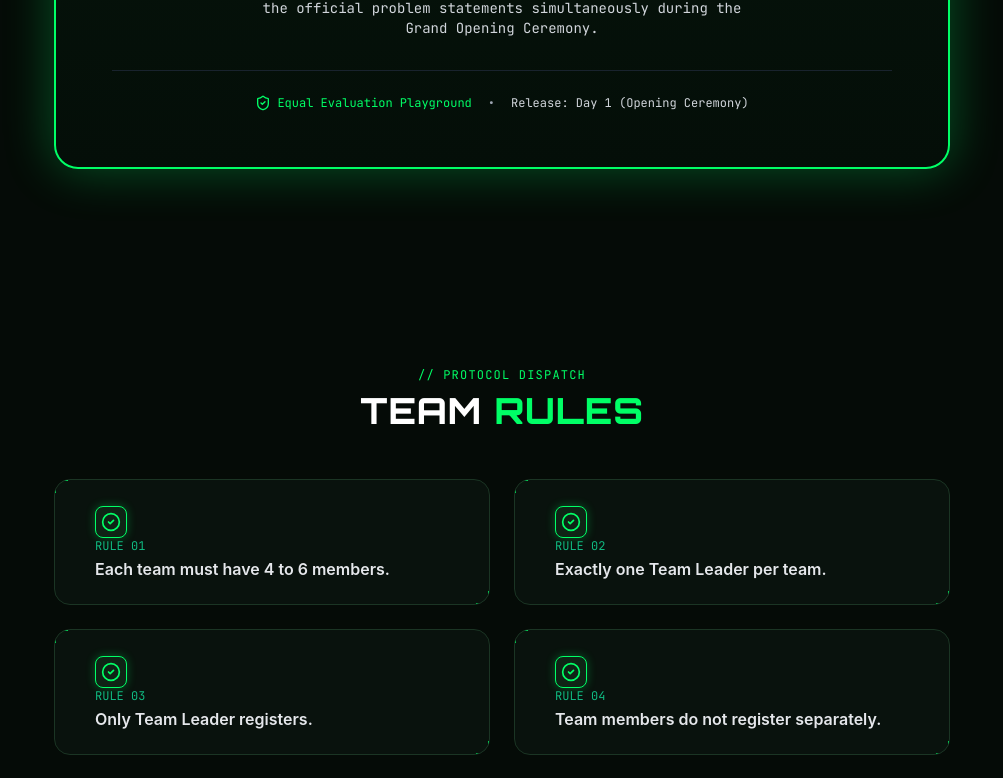
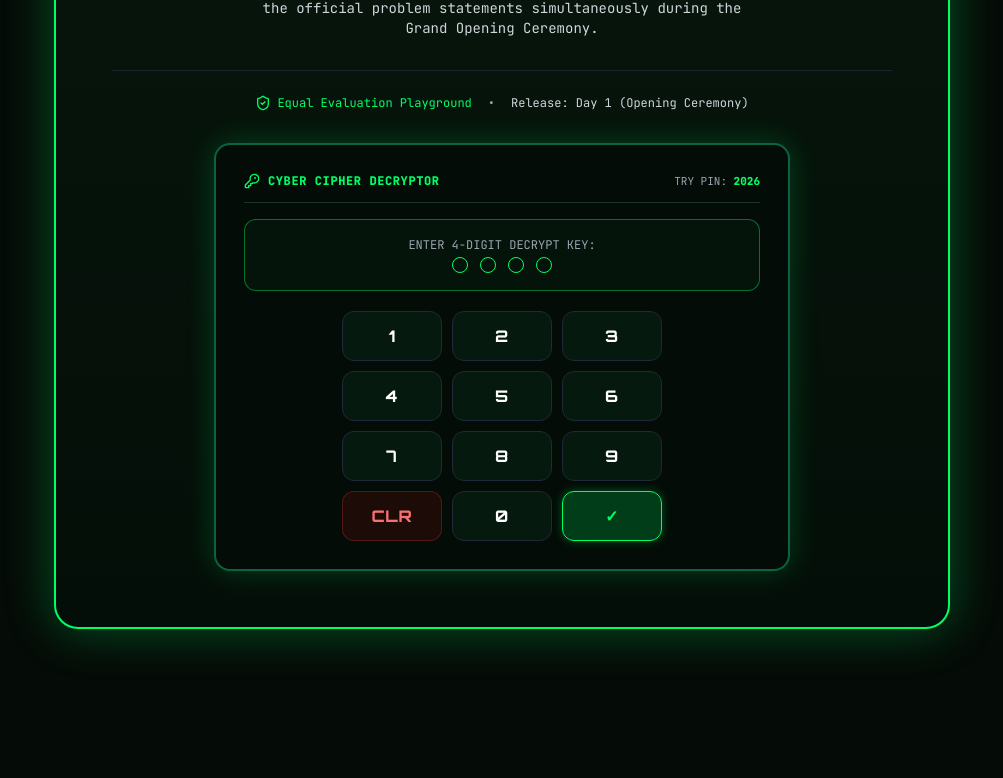
Before and after one commit to kuttyhari07/Codienych1.0-portal, a React (Vite) app in the folder client/: page / in a window 1280 px wide. Shown: the part 5752-6530 px from the top of the page, without its empty margins (138-1141 px from the left). Built offline with nearby package versions, Linux system fonts and the light colour scheme; no server answers.

Commit message:
feat: add interactive ProblemDecryptionVault cyber keypad cipher to ProblemStatementSection

```diff
--- /dev/null
+++ b/client/src/components/ProblemDecryptionVault.jsx
@@ -0,0 +1,143 @@
+import React, { useState } from 'react';
+import { Lock, Unlock, KeyRound, Sparkles, AlertCircle, RefreshCw } from 'lucide-react';
+import { motion, AnimatePresence } from 'framer-motion';
+import { playChirp, playVictoryFanfare, playLaserBlip } from '../utils/cyberSound';
+
+const ProblemDecryptionVault = () => {
+  const [pin, setPin] = useState('');
+  const [status, setStatus] = useState('locked'); // 'locked' | 'wrong' | 'unlocked'
+  const [revealedHint, setRevealedHint] = useState('');
+
+  const secretDirectives = {
+    '2026': '🎯 TACTICAL RECON: Focus on high-impact AI/ML, Full-Stack scalable architectures, and rapid MVP delivery within the 24-hr sprint!',
+    'ESEC': '🏛️ VENUE TELEMETRY: High-speed wired fiber connectivity, designated sleep pods, non-stop energy refills & midnight coffee stations active!',
+    'HACK': '⚡ SQUAD HINT: Modular micro-services + automated unit testing earn up to 25% extra bonus score from the technical jury!',
+  };
+
+  const handleDigit = (digit) => {
+    if (pin.length < 4 && status !== 'unlocked') {
+      playLaserBlip();
+      const nextPin = pin + digit;
+      setPin(nextPin);
+      if (nextPin.length === 4) {
+        verifyPin(nextPin);
+      }
+    }
+  };
+
+  const handleClear = () => {
+    playChirp();
+    setPin('');
+    setStatus('locked');
+    setRevealedHint('');
+  };
+
+  const verifyPin = (inputPin) => {
+    if (secretDirectives[inputPin]) {
+      playVictoryFanfare();
+      setStatus('unlocked');
+      setRevealedHint(secretDirectives[inputPin]);
+    } else {
+      playChirp();
+      setStatus('wrong');
+      setTimeout(() => {
+        setPin('');
+        setStatus('locked');
+      }, 1200);
+    }
+  };
+
+  return (
+    <div className="mt-8 max-w-xl mx-auto">
+      <div className="bg-[#030c06] border-2 border-[#10b981]/50 rounded-2xl p-5 sm:p-7 shadow-[0_0_30px_rgba(0,255,102,0.2)] text-center relative overflow-hidden">
+        {/* Header */}
+        <div className="flex items-center justify-between border-b border-[#1b3524] pb-3 mb-4">
+          <div className="flex items-center space-x-2 text-xs font-mono text-[#00ff66]">
+            <KeyRound className="w-4 h-4 text-[#00ff66]" />
+            <span className="font-bold uppercase tracking-wider">CYBER CIPHER DECRYPTOR</span>
+          </div>
+
+          <div className="font-mono text-[11px] text-gray-400">
+            TRY PIN: <span className="text-[#00ff66] font-bold">2026</span>
+          </div>
+        </div>
+
+        {/* Status Screen */}
+        <div className="bg-[#05140b] border border-[#00ff66]/40 rounded-xl p-4 mb-5 text-center min-h-[72px] flex items-center justify-center">
+          <AnimatePresence mode="wait">
+            {status === 'unlocked' ? (
+              <motion.div
+                key="unlocked"
+                initial={{ scale: 0.8, opacity: 0 }}
+                animate={{ scale: 1, opacity: 1 }}
+                className="text-left"
+              >
+                <div className="flex items-center space-x-2 text-[#00ff66] font-mono text-xs font-bold mb-1">
+                  <Sparkles className="w-4 h-4 text-[#00ff66] animate-pulse" />
+                  <span>CIPHER DECRYPTED // CLASSIFIED INTEL:</span>
+                </div>
+                <p className="font-mono text-xs text-white leading-relaxed">
+                  {revealedHint}
+                </p>
+              </motion.div>
+            ) : status === 'wrong' ? (
+              <motion.div
+                key="wrong"
+                initial={{ x: -10 }}
+                animate={{ x: [0, -10, 10, -10, 10, 0] }}
+                className="flex items-center space-x-2 text-red-400 font-mono text-xs font-bold"
+              >
+                <AlertCircle className="w-4 h-4" />
+                <span>ACCESS DENIED: INVALID CIPHER PASSCODE</span>
+              </motion.div>
+            ) : (
+              <motion.div key="locked" className="flex flex-col items-center">
+                <div className="font-mono text-xs text-gray-400 mb-1">ENTER 4-DIGIT DECRYPT KEY:</div>
+                <div className="flex space-x-3 text-2xl font-mono text-[#00ff66] tracking-[0.5em]">
+                  {Array.from({ length: 4 }).map((_, i) => (
+                    <span
+                      key={i}
+                      className={`w-4 h-4 rounded-full border border-[#00ff66] flex items-center justify-center ${
+                        i < pin.length ? 'bg-[#00ff66] shadow-[0_0_10px_#00ff66]' : 'bg-transparent'
+                      }`}
+                    />
+                  ))}
+                </div>
+              </motion.div>
+            )}
+          </AnimatePresence>
+        </div>
+
+        {/* Numpad Keypad */}
+        <div className="grid grid-cols-3 gap-2.5 max-w-xs mx-auto">
+          {['1', '2', '3', '4', '5', '6', '7', '8', '9', 'CLR', '0', '✓'].map((key) => {
+            const isClear = key === 'CLR';
+            const isEnter = key === '✓';
+            return (
+              <button
+                key={key}
+                type="button"
+                onClick={() => {
+                  if (isClear) handleClear();
+                  else if (isEnter) verifyPin(pin);
+                  else handleDigit(key);
+                }}
+                className={`py-3 rounded-xl font-orbitron font-bold text-sm sm:text-base border transition-all active:scale-95 ${
+                  isClear
+                    ? 'bg-red-950/40 border-red-900/60 text-red-400 hover:bg-red-900/60'
+                    : isEnter
+                    ? 'bg-[#00ff66]/20 border-[#00ff66] text-[#00ff66] hover:bg-[#00ff66] hover:text-black shadow-[0_0_10px_rgba(0,255,102,0.3)]'
+                    : 'bg-[#06190e] border-gray-800 text-white hover:border-[#00ff66] hover:text-[#00ff66]'
+                }`}
+              >
+                {key}
+              </button>
+            );
+          })}
+        </div>
+      </div>
+    </div>
+  );
+};
+
+export default ProblemDecryptionVault;
--- a/client/src/sections/ProblemStatementSection.jsx
+++ b/client/src/sections/ProblemStatementSection.jsx
@@ -1,5 +1,6 @@
 import React from 'react';
 import { Lock, EyeOff, Sparkles, ShieldCheck } from 'lucide-react';
+import ProblemDecryptionVault from '../components/ProblemDecryptionVault';
 
 const ProblemStatementSection = () => {
   return (
@@ -39,6 +40,9 @@ const ProblemStatementSection = () => {
             <span>•</span>
             <span className="text-gray-300">Release: Day 1 (Opening Ceremony)</span>
           </div>
+
+          {/* Interactive Cipher Decryption Mini-Vault */}
+          <ProblemDecryptionVault />
         </div>
       </div>
     </section>
```
